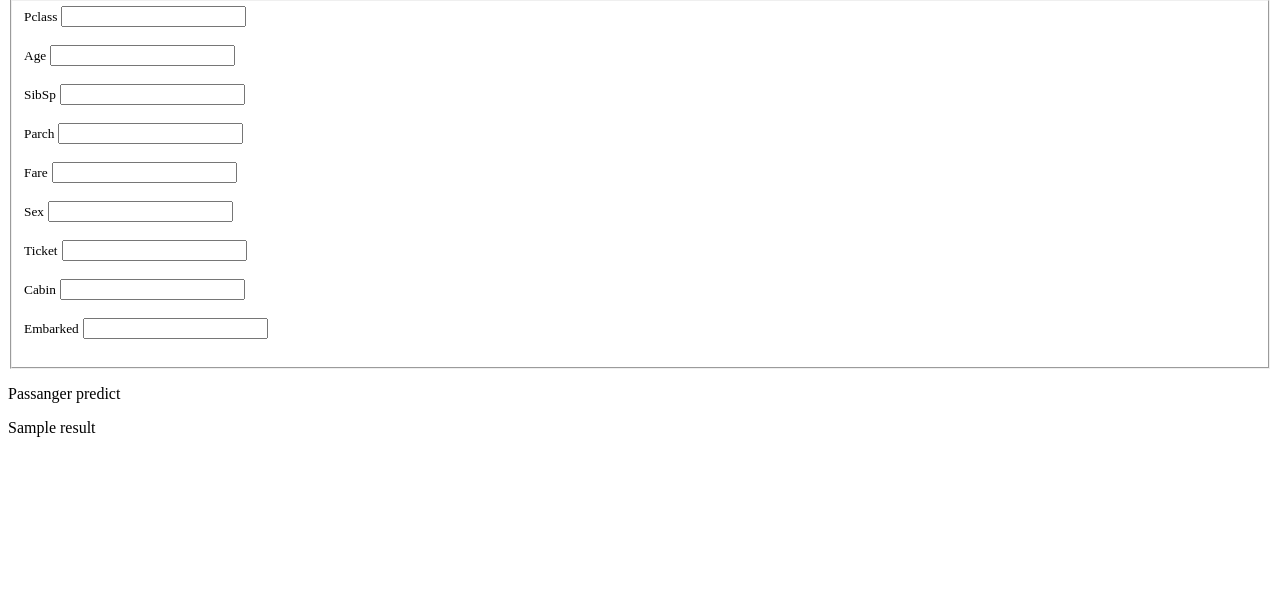
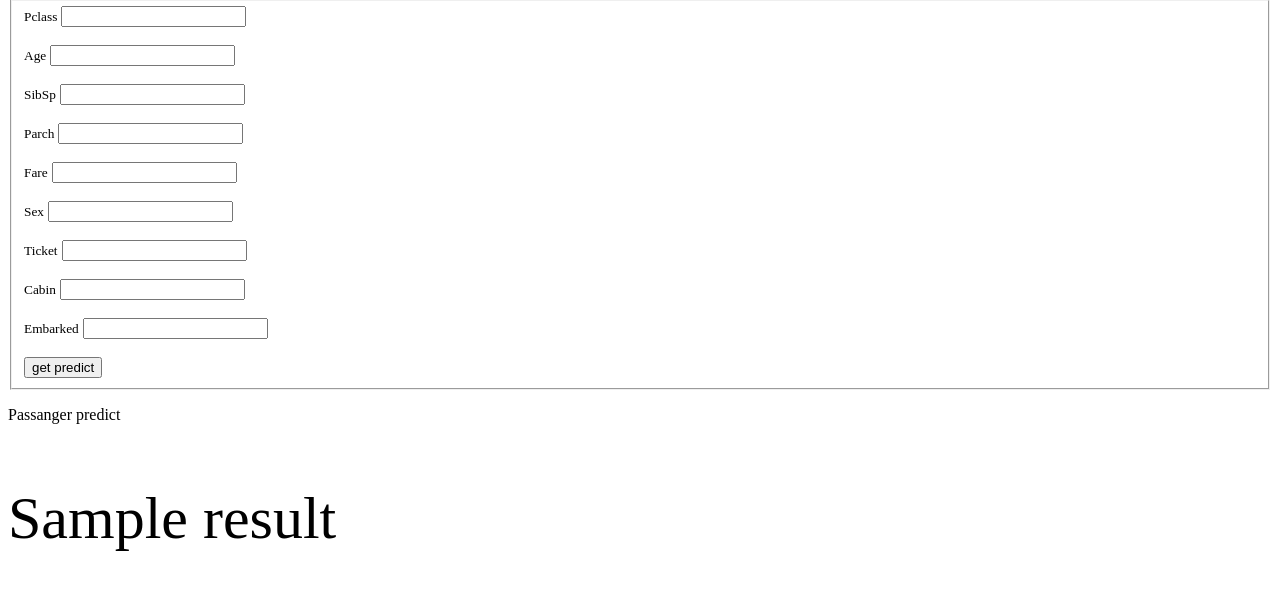
Before and after one commit to Lasttrader/04112023prod, a Flask app: template flaskapp/templates/main.html in a window 1280 px wide. Shown: the part 81-671 px from the top of the page. Run offline with Flask 3, Linux system fonts and the light colour scheme; the template is opened without the code that fills it: most values are stand-ins (such as "Sample title", 1, 10 or a date in 2020); parts of the project's set-up code (start-up, migrations or seed data) failed here and were passed over.

Commit message:
added flask api and web

```diff
--- a/flaskapp/app.py
+++ b/flaskapp/app.py
@@ -10,12 +10,12 @@ from flask import (Flask,
                    request)
 
 # load models
-sex_LE = pickle.load(open('../models/tech_models/Sex_LE.pkl', 'rb'))
-ticket_LE = pickle.load(open('../models/tech_models/Ticket_LE.pkl', 'rb'))
-cabin_LE = pickle.load(open('../models/tech_models/Cabin_LE.pkl', 'rb'))
-embarked_LE = pickle.load(open('../models/tech_models/Embarked_LE.pkl', 'rb'))
-num_scaler = pickle.load(open('../models/tech_models/num_scaler.pkl', 'rb'))
-kNN = pickle.load(open('../models/ml_models/kNN.pkl', 'rb'))
+sex_LE = pickle.load(open('models/tech_models/Sex_LE.pkl', 'rb'))
+ticket_LE = pickle.load(open('models/tech_models/Ticket_LE.pkl', 'rb'))
+cabin_LE = pickle.load(open('models/tech_models/Cabin_LE.pkl', 'rb'))
+embarked_LE = pickle.load(open('models/tech_models/Embarked_LE.pkl', 'rb'))
+num_scaler = pickle.load(open('models/tech_models/num_scaler.pkl', 'rb'))
+kNN = pickle.load(open('models/ml_models/kNN.pkl', 'rb'))
 print('models loaded success')
 
 # app
@@ -68,11 +68,29 @@ def main():
         # predict
         # X_scaled = [[ 0.82737724, -0.53037664,  0.43279337, -0.47367361, -0.50143844,  0.73769513,-1.44232155, -2.1037683,   0.58111394]]
         predict = kNN.predict(X_scaled)  # подаём уже отмасштабированные данные
-        # print(predict)
-        return render_template('main.html', result=predict)
+        print(predict)
+        if predict == 0:
+            prediction = 'not survived'
+        else:
+            prediction = 'survived'
+        return render_template('main.html', result=prediction)
 
 # API
 
 
+@app.route('/api/v1/add_message/', methods=['POST', 'GET'])
+def api_message():
+    x = request.json  # получаем json с другого сервиса
+    print(x['X_scaled'])
+    # подаём уже отмасштабированные данные
+    predict = kNN.predict([x['X_scaled']])
+    print(predict)
+    if predict == 0:
+        prediction = 'not survived'
+    else:
+        prediction = 'survived'
+    return jsonify(str(prediction))  # возвращаем прогноз
+
+
 if __name__ == '__main__':
     app.run(debug=True, host='0.0.0.0')
--- a/flaskapp/templates/main.html
+++ b/flaskapp/templates/main.html
@@ -49,15 +49,16 @@
             <input type="text" name=Embarked>
             <br>
             <br>
+            <button type="submit"> get predict</button>
         </fieldset>
+
+        <div>
+            {%if result %}
+            <p>Passanger predict</p>
+            <p style="font-size: 60px">{{result}}</p>
+            {% endif %}
+        </div>
     </form>
-
-    <div>
-        {%if result %}
-        <p>Passanger predict</p>
-        <p>{{result}}</p>
-        {% endif %}
-    </div>
 </body>
 
 </html>
```
Also changed, not shown: flaskapp/api_message.py (added, +9 -0 lines).
